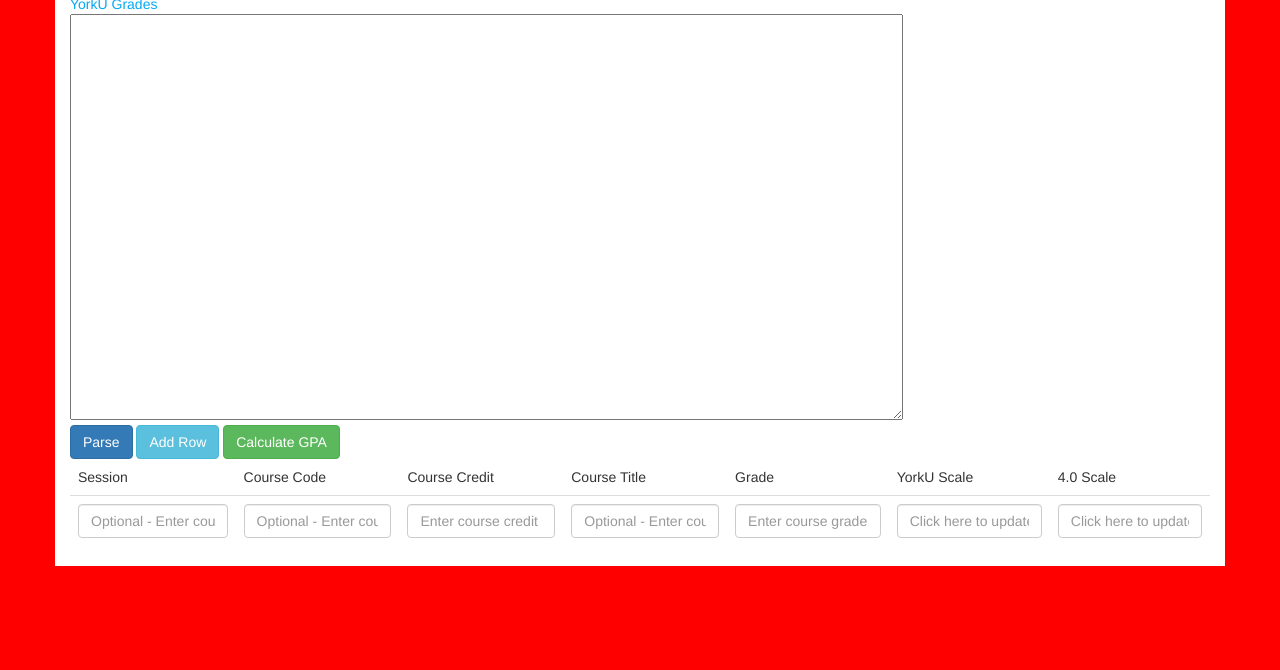
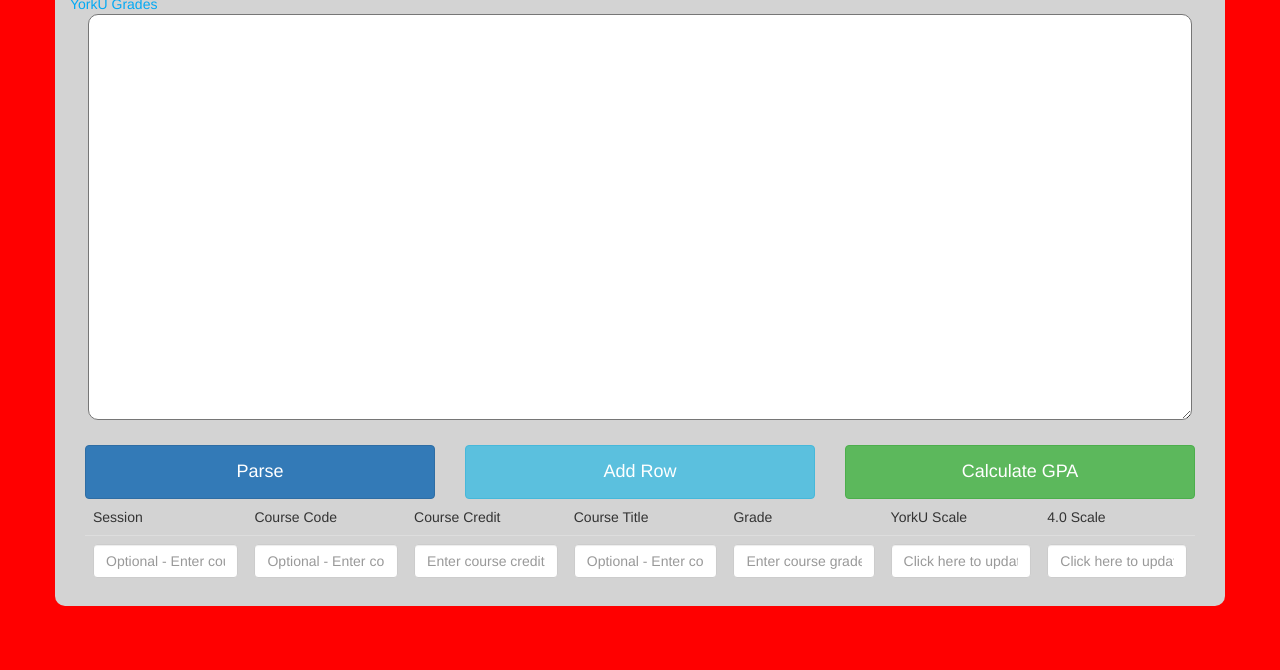
Before and after one commit to YorkUEECS/Hackfest2018, a website built with webpack: page index.html in a window 1280 px wide. Shown: the part 133-803 px from the top of the page. Built offline with nearby package versions, Linux system fonts and the light colour scheme; some packages are replaced by stand-ins of ours.

Commit message:
Format changes

```diff
--- a/index.html
+++ b/index.html
@@ -7,10 +7,25 @@
 body {
   background-color:rgb(255, 0, 0);
 }
+
 #hero {
-  background-color: white;
+  background-color: lightgray;
   margin-top: 5%;
   margin-bottom: 5%;
+  border-radius: 10px;
+}
+
+#copiedGradeReport {
+  border-radius: 10px;
+}
+
+#copiedGradeReport {
+  width: 100%;
+}
+
+#textArea {
+  margin-left: 1.6%;
+  margin-right: 1.6%;
 }
 </style>
 
@@ -18,11 +33,20 @@ body {
   <div class="container" id="hero">
     <h2>GPA Calculator</h2>
     <a href="https://wrem.sis.yorku.ca/Apps/WebObjects/ydml.woa/wa/DirectAction/document?name=CourseListv1" target="_blank">YorkU Grades</a><br>
+    <div class="row" id="textArea">
       <textarea id="copiedGradeReport" rows="20" cols="100%"></textarea>
+    </div>
     <br>
-    <button class="btn btn-primary" onclick="extractSession()">Parse</button>
-    <button class="btn btn-info" onclick="insertRow()">Add Row</button>
-    <button class="btn btn-success" onclick="calcGPA()">Calculate GPA</button>
+    <div class="col-md-4">
+      <button class="btn btn-primary btn-block" onclick="extractSession()"><h4>Parse</h4></button>
+    </div>
+    <div class="col-md-4">
+      <button class="btn btn-info btn-block" onclick="insertRow()"><h4>Add Row</h4></button>
+    </div>
+    <div class="col-md-4">
+      <button class="btn btn-success btn-block" onclick="calcGPA()"><h4>Calculate GPA</h4></button>
+    </div>
+    <div class="col-md-12">
       <table class="table" id="gpaTable">
         <thead>
         <tr>
@@ -47,6 +71,7 @@ body {
         </tr>
         </tbody>
       </table>
+    </div>
   </div>
 
   <script src="https://code.jquery.com/jquery-1.12.4.min.js"></script>
```
Lines whose indentation alone changed are shown as unchanged.
